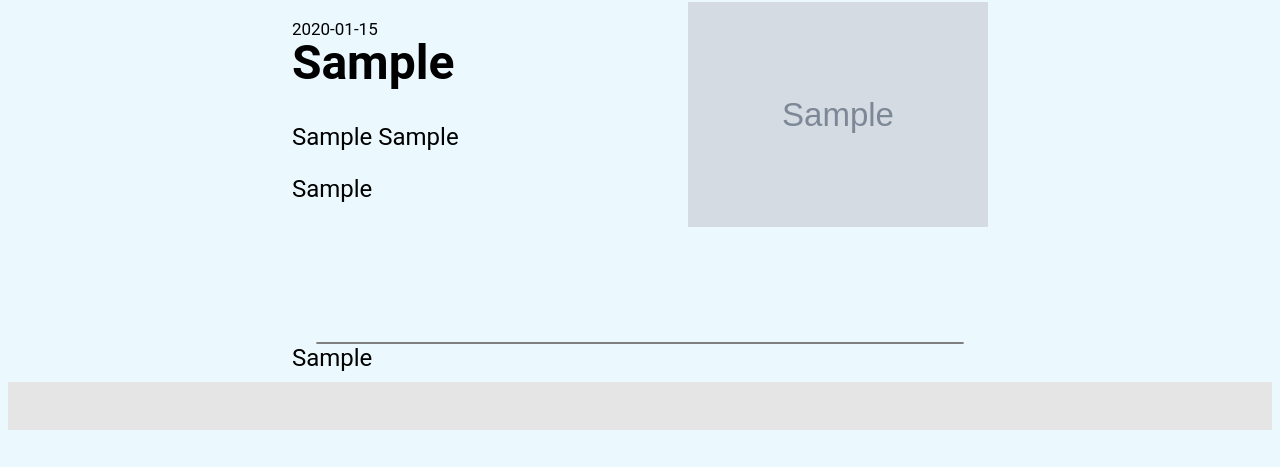
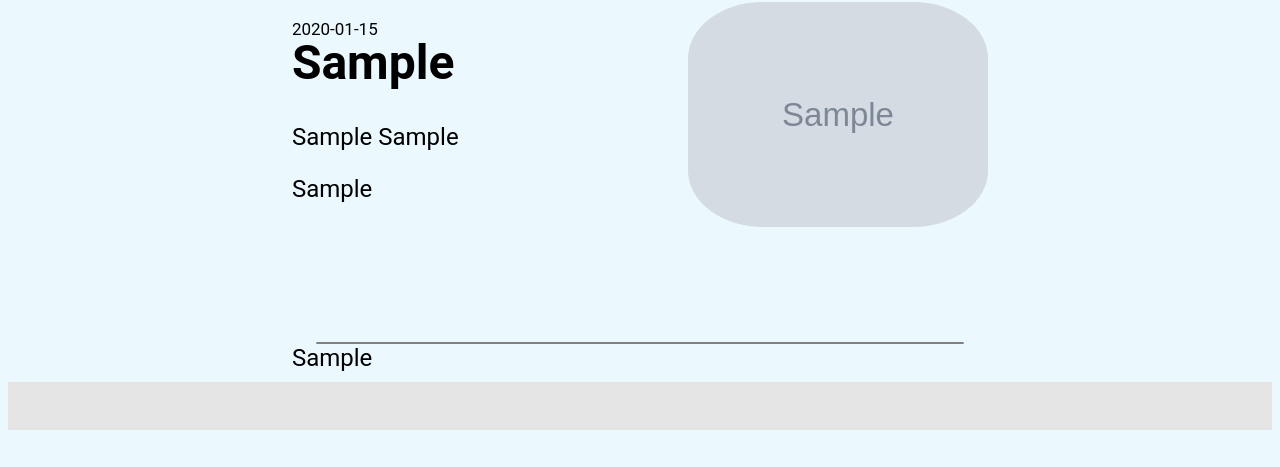
Before and after one commit to Simuns/perspektiv, a Flask app: a page that uses src/webapp/templates/base.html in a window 1280 px wide. Shown: the part 80-547 px from the top of the page. Run offline with Flask 3, Linux system fonts and the light colour scheme; tables that the repository leaves empty hold one stand-in row (values such as "Sample post"); grey boxes marked "Sample" are stand-in pictures.

Commit message:
added border to picture

```diff
--- a/src/webapp/static/article.css
+++ b/src/webapp/static/article.css
@@ -23,6 +23,7 @@
     max-width:300px;
     height:auto;
     width:auto;
+    border-radius: 25%
 
 }
 .art-info{
```
